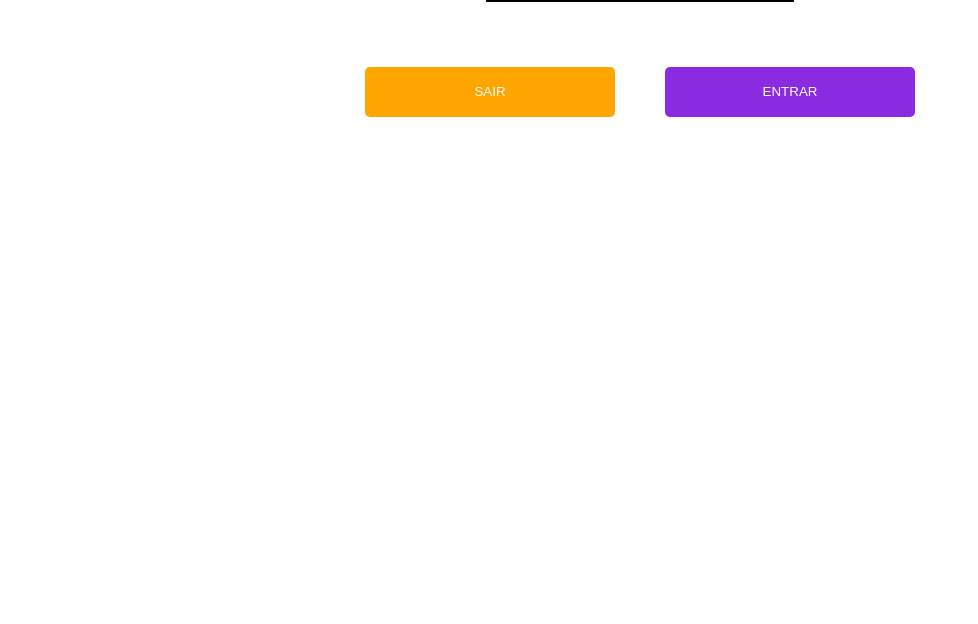
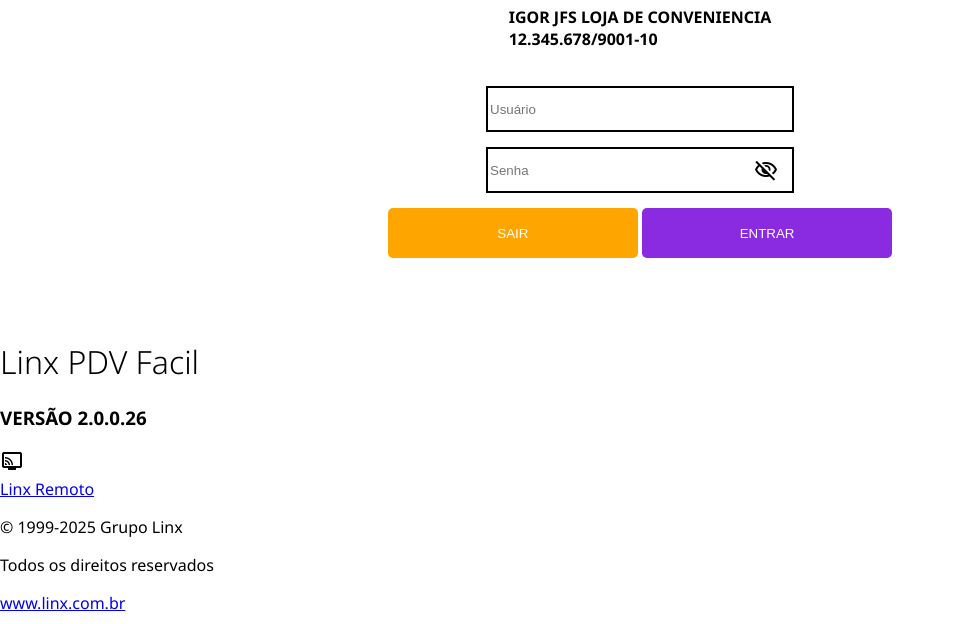
Before and after one commit to IgorJFS/Seller-form, a plain HTML site: page index.html in a window 1280 px wide. Shown: the part 481-1105 px from the top of the page, without its empty margins (0-978 px from the left). Before the commit the page ends 800 px from the top, so only its background shows below. Drawn offline with nearby package versions, Linux system fonts and the light colour scheme.

Commit message:
Update index.html

```diff
--- a/index.html
+++ b/index.html
@@ -13,23 +13,45 @@
 <body>
     <div id="container">
         <div id="login-container">
-            <h1>LINX LOGIN</h1>
-            <img src="linxretail_logo-removebg-preview.png" width="80px">
+            <img id="linx" alt="logo" src="linxretail_logo-removebg-preview.png">
+            <h1>Produto licensiado para:</h1><h4>IGOR JFS LOJA DE CONVENIENCIA<br>12.345.678/9001-10</h4>
+
+
             <form id="loginForm">
-            <label for="username"></label>
-            <input type="text" placeholder="Usuário" id="username" required>
+                <div class="input-container">
+                    <input type="text" id="username" placeholder="Usuário" required>
+                    <label for="username"></label>
+                </div>
+            <div class="password-container">
             <label for="password"></label>
-            <div class="password-container">
-                <input type="password" id="password" name="password" placeholder="••••••" inputmode="numeric" pattern="[0-9]*" required>
+                <input type="password" id="password" name="password" placeholder="Senha" inputmode="numeric" pattern="[0-9]*" required>
                 <button type="button" id="togglePassword"><span class="material-symbols-outlined">visibility_off</span></button>
             </div>
-            <div id="cinco">
-                <button class="inAndOut" type="button" id="logout">SAIR</button>
+            <div id="outAndIn">
+                <button onclick="fecharPagina()" class="inAndOut" type="button" id="logout">SAIR</button>
                 <button class="inAndOut" type="submit" id="login">ENTRAR</button>
             </div>
         </form>
         </div>
     </div>
+    <footer>
+        <div id="foot1"><h1>Linx PDV Facil</h1><h3>VERSÃO 2.0.0.26</h3></div>
+        <div id="foot2">
+            <span id="pc" class="material-symbols-outlined">
+                connected_tv
+                </span>
+            <div id="remote">
+                <a href="#">Linx Remoto</a>
+            </div>
+            <div id="copyright">
+                <p>© 1999-2025 Grupo Linx</p>
+                <p>Todos os direitos reservados</p>
+                <p><a href="https://www.linx.com.br">www.linx.com.br</a></p>
+            </div>
+            <img id="footer-logo" alt="linx-logo" src="linxretail_logo-removebg-preview.png" width="40px" >
+        </div>
+
+    </footer>
 
 
     <script src="file.js"></script>
```
